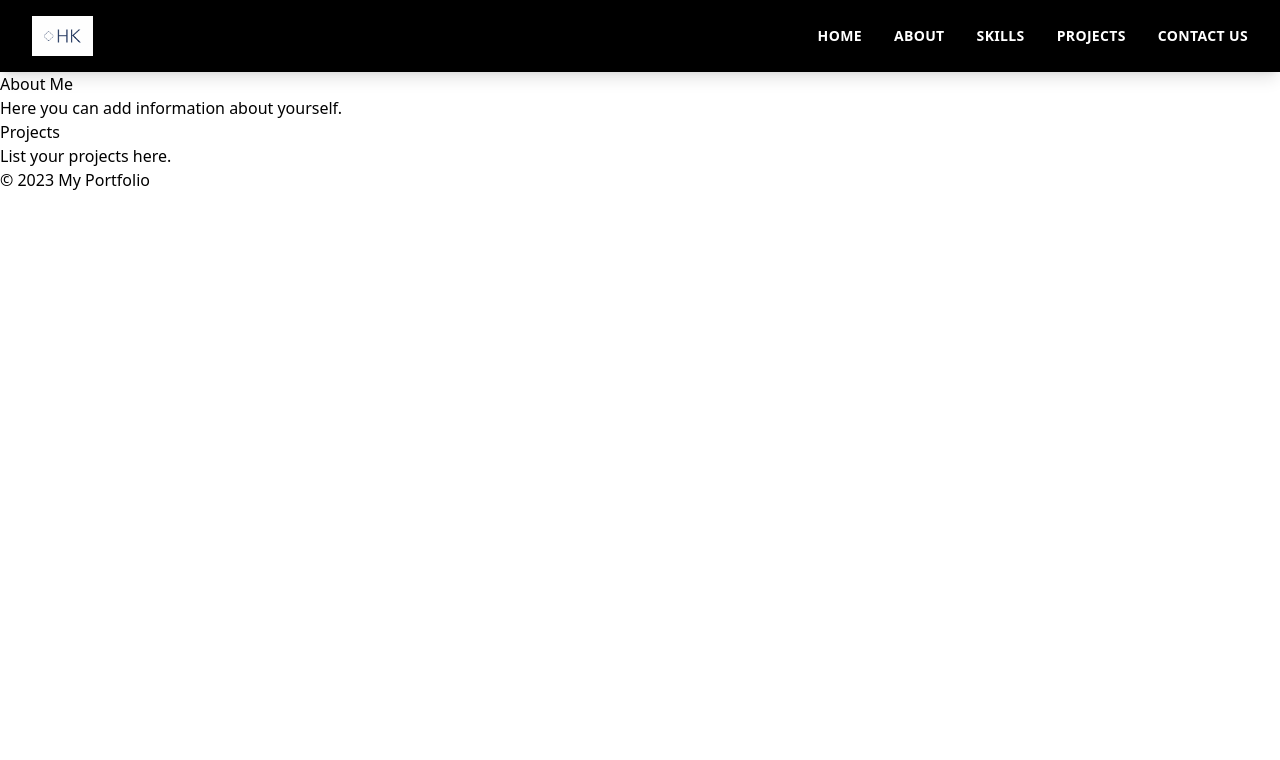
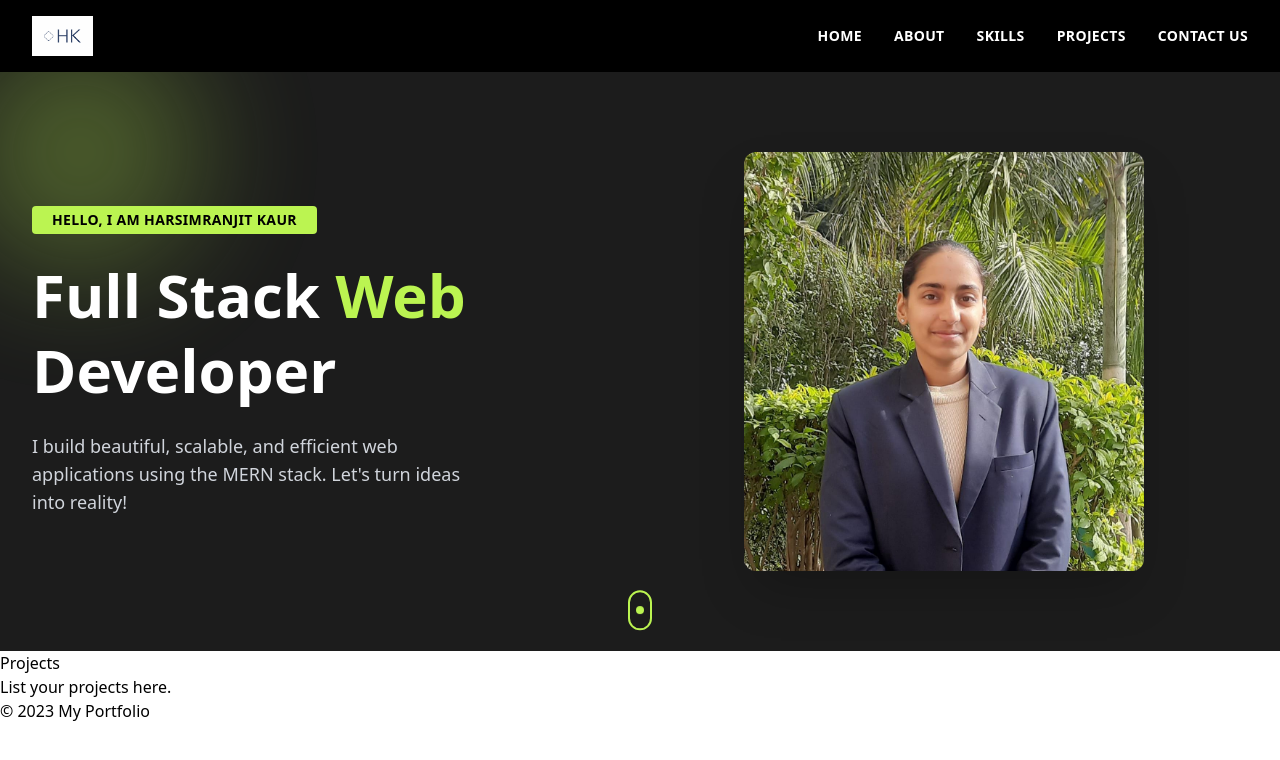
Before and after one commit to Harsimran12003/Portfolio-website, a React (Vite) app in the folder frontend/: page / in a window 1280 px wide. Shown: the top 760 px of the page. Built offline with nearby package versions, Linux system fonts and the light colour scheme.

Commit message:
added hero section

```diff
--- a/frontend/package.json
+++ b/frontend/package.json
@@ -12,6 +12,7 @@
   "dependencies": {
     "@tailwindcss/vite": "^4.1.8",
     "bootstrap": "^5.3.6",
+    "framer-motion": "^12.17.0",
     "react": "^19.1.0",
     "react-dom": "^19.1.0",
     "tailwindcss": "^4.1.8"
--- a/frontend/src/App.jsx
+++ b/frontend/src/App.jsx
@@ -1,5 +1,6 @@
 import Navbar from "./components/Navbar"
 import './App.css';
+import Hero from "./components/Hero";
 
 function App() {
   return (
@@ -9,8 +10,7 @@ function App() {
       </header>
       <main>
         <section>
-          <h2>About Me</h2>
-          <p>Here you can add information about yourself.</p>
+          <Hero></Hero>
         </section>
         <section>
           <h2>Projects</h2>
--- /dev/null
+++ b/frontend/src/components/Hero.jsx
@@ -0,0 +1,65 @@
+import { motion } from "framer-motion";
+
+const Hero = () => {
+  return (
+    <section className="bg-[#1c1c1c] text-white px-8 py-20 relative overflow-hidden">
+      <div className="max-w-7xl mx-auto flex flex-col-reverse md:flex-row items-center justify-between relative z-10">
+
+        {/* Left: Text Content */}
+        <motion.div
+          className="flex-1 space-y-6 text-center md:text-left"
+          initial={{ opacity: 0, x: -50 }}
+          animate={{ opacity: 1, x: 0 }}
+          transition={{ duration: 1 }}
+        >
+          <div className="inline-block bg-lime-300 text-black px-5 py-1 rounded font-bold text-sm uppercase tracking-wide">
+            Hello, I Am Harsimranjit Kaur
+          </div>
+
+          <h1 className="text-5xl md:text-6xl font-extrabold leading-tight">
+            Full Stack <span className="text-lime-300">Web</span><br /> Developer
+          </h1>
+
+          <p className="text-gray-300 max-w-md text-base md:text-lg">
+            I build beautiful, scalable, and efficient web applications using the MERN stack. Let's turn ideas into reality!
+          </p>
+
+
+        </motion.div>
+
+        {/* Right: Image */}
+        <motion.div
+          className="flex-1 relative"
+          initial={{ opacity: 0, x: 50 }}
+          animate={{ opacity: 1, x: 0 }}
+          transition={{ duration: 1 }}
+        >
+          <div className="relative z-10">
+            <img
+              src="/profile.jpg"
+              alt="Profile"
+              className="w-[320px] md:w-[400px] mx-auto rounded-xl shadow-2xl"
+            />
+          </div>
+
+        </motion.div>
+      </div>
+
+      {/* Decorative blurred circle */}
+      <div className="absolute -top-10 -left-10 w-60 h-60 bg-lime-300 rounded-full opacity-10 blur-3xl animate-pulse"></div>
+
+      {/* Scroll Down Indicator */}
+      <motion.div
+        className="absolute bottom-6 left-1/2 transform -translate-x-1/2"
+        animate={{ y: [0, 10, 0] }}
+        transition={{ repeat: Infinity, duration: 2 }}
+      >
+        <div className="w-6 h-10 border-2 border-lime-300 rounded-full flex items-center justify-center">
+          <div className="w-2 h-2 bg-lime-300 rounded-full animate-bounce"></div>
+        </div>
+      </motion.div>
+    </section>
+  );
+};
+
+export default Hero;
```
Also changed, not shown: frontend/public/profile.jpg (added), 1 other file (tests, documents, lock files or other folders).
